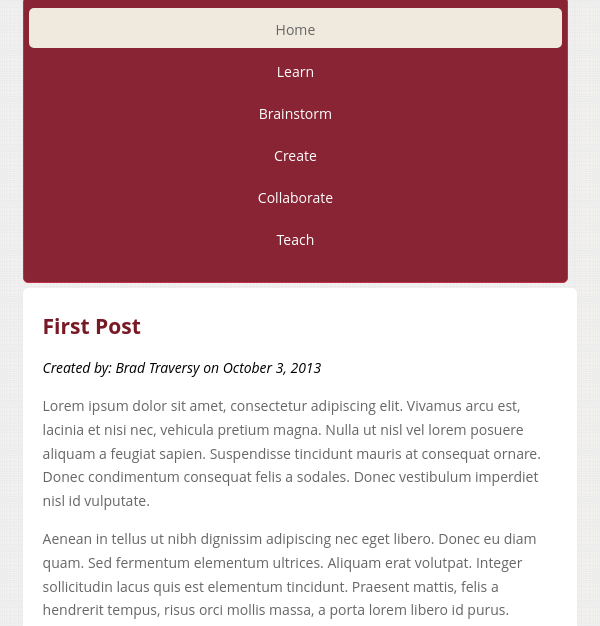
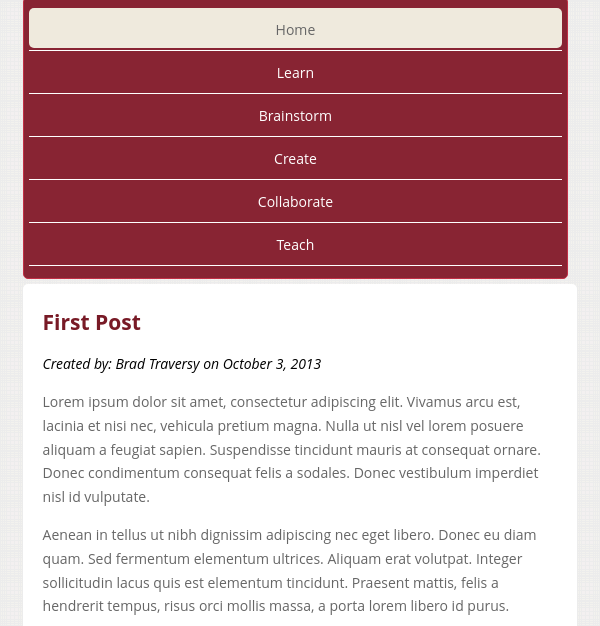
Before and after one commit to Gniewogniew/Poland---Block-25-Responsive-Web-Development---Part-1, a plain HTML site: page index.html in a window 600 px wide. Shown: the part 174-800 px from the top of the page. Drawn offline with Linux system fonts and the light colour scheme.

Commit message:
Update style.css

```diff
--- a/css/style.css
+++ b/css/style.css
@@ -161,7 +161,7 @@ footer p{
 	}
 	.main-header .main-nav{
 		transition: height 1s;
-    		height: 284px;
+    	height: 280px;
 		width: 98%;
 	}
 	.main-header .main-nav ul{
@@ -174,6 +174,7 @@ footer p{
 		display: block;
 		margin-right: 0;
 		width: 100%;
+		border-bottom: 1px solid #ffffff;
 	}
 	.main-header .main-nav li a{
 		margin-bottom: 2px;
```
